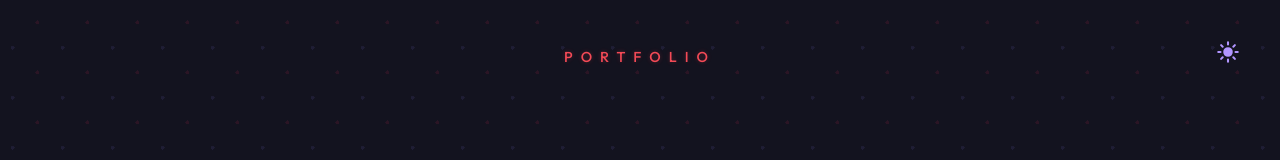
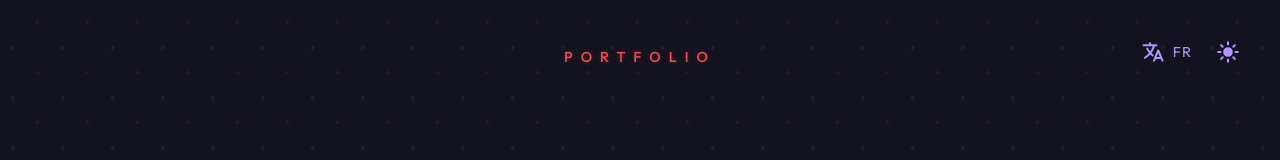
Before and after one commit to helixo01/PortfolioV2, a React (Create React App) app: page / in a window 1280 px wide. Shown: the top 160 px of the page. Built offline with nearby package versions, Linux system fonts and the light colour scheme.

Commit message:
Add
Adding a translate button with english and french traduction

```diff
--- a/src/App.js
+++ b/src/App.js
@@ -1,10 +1,12 @@
 import React, { useState, useEffect } from 'react';
 import PortfolioPage from './pages/portfolio/PortfolioPage';
 import ThemeToggle from './components/ThemeToggle/ThemeToggle';
+import LanguageToggle from './components/LanguageToggle/LanguageToggle';
 import './styles/theme.css';
 
 function App() {
   const [isDark, setIsDark] = useState(true);
+  const [language, setLanguage] = useState('fr');
 
   useEffect(() => {
     document.documentElement.setAttribute('data-theme', isDark ? 'dark' : 'light');
@@ -14,10 +16,17 @@ function App() {
     setIsDark(!isDark);
   };
 
+  const toggleLanguage = () => {
+    setLanguage(prev => prev === 'fr' ? 'en' : 'fr');
+  };
+
   return (
     <>
-      <ThemeToggle isDark={isDark} toggleTheme={toggleTheme} />
-      <PortfolioPage />
+      <div className="toggles-container">
+        <LanguageToggle language={language} toggleLanguage={toggleLanguage} />
+        <ThemeToggle isDark={isDark} toggleTheme={toggleTheme} />
+      </div>
+      <PortfolioPage language={language} />
     </>
   );
 }
--- /dev/null
+++ b/src/components/LanguageToggle/LanguageToggle.css
@@ -0,0 +1,28 @@
+.language-toggle {
+  position: fixed;
+  top: 2rem;
+  right: 5rem;
+  background: transparent;
+  border: none;
+  color: var(--accent-secondary);
+  font-size: 1.5rem;
+  cursor: pointer;
+  z-index: 1000;
+  padding: 0.5rem;
+  display: flex;
+  align-items: center;
+  gap: 0.5rem;
+  border-radius: 2rem;
+  transition: all 0.3s ease;
+}
+
+.language-toggle span {
+  font-size: 0.9rem;
+  font-family: var(--font-primary);
+  letter-spacing: 1px;
+}
+
+.language-toggle:hover {
+  transform: scale(1.1);
+  color: var(--accent-primary);
+}
--- /dev/null
+++ b/src/components/LanguageToggle/LanguageToggle.js
@@ -0,0 +1,14 @@
+import React from 'react';
+import { IoLanguage } from 'react-icons/io5';
+import './LanguageToggle.css';
+
+const LanguageToggle = ({ language, toggleLanguage }) => {
+  return (
+    <button className="language-toggle" onClick={toggleLanguage} aria-label="Toggle language">
+      <IoLanguage />
+      <span>{language.toUpperCase()}</span>
+    </button>
+  );
+};
+
+export default LanguageToggle;
--- a/src/features/hero/Hero.js
+++ b/src/features/hero/Hero.js
@@ -1,9 +1,11 @@
 import React, { useEffect, useState } from 'react';
 import { IoIosArrowDown } from 'react-icons/io';
+import { translations } from '../../translations/content';
 import './Hero.css';
 
-const Hero = () => {
+const Hero = ({ language }) => {
   const [showScroll, setShowScroll] = useState(true);
+  const content = translations[language];
 
   useEffect(() => {
     const handleScroll = () => {
@@ -24,16 +26,16 @@ const Hero = () => {
   return (
     <section className="hero">
       <div className="hero-background">
-        <div className="top-text">PORTFOLIO</div>
+        <div className="top-text">{content.portfolio}</div>
       </div>
       <div className="hero-content">
-        <span className="hero-greeting">Bonjour, je suis</span>
+        <span className="hero-greeting">{content.greeting}</span>
         <h1 className="hero-title">John Doe</h1>
-        <p className="hero-subtitle">Ingénieur Informatique</p>
+        <p className="hero-subtitle">{content.role}</p>
       </div>
       {showScroll && (
         <div className="scroll-indicator" onClick={scrollToContent} role="button" tabIndex={0}>
-          <span>Découvrir</span>
+          <span>{content.discover}</span>
           <IoIosArrowDown className="scroll-arrow-icon" />
         </div>
       )}
--- a/src/pages/portfolio/PortfolioPage.js
+++ b/src/pages/portfolio/PortfolioPage.js
@@ -7,10 +7,10 @@ import Skills from '../../features/skills/Skills';
 import Contact from '../../features/contact/Contact';
 import './PortfolioPage.css';
 
-function PortfolioPage() {
+function PortfolioPage({ language }) {
   return (
     <div className="portfolio">
-      <Hero />
+      <Hero language={language} />
       <Header />
       <main>
         <About />
--- /dev/null
+++ b/src/translations/content.js
@@ -0,0 +1,14 @@
+export const translations = {
+  fr: {
+    greeting: "Bonjour, je suis",
+    role: "Ingénieur Informatique",
+    discover: "Découvrir",
+    portfolio: "PORTFOLIO"
+  },
+  en: {
+    greeting: "Hello, I am",
+    role: "Software Engineer",
+    discover: "Discover",
+    portfolio: "PORTFOLIO"
+  }
+};
```
